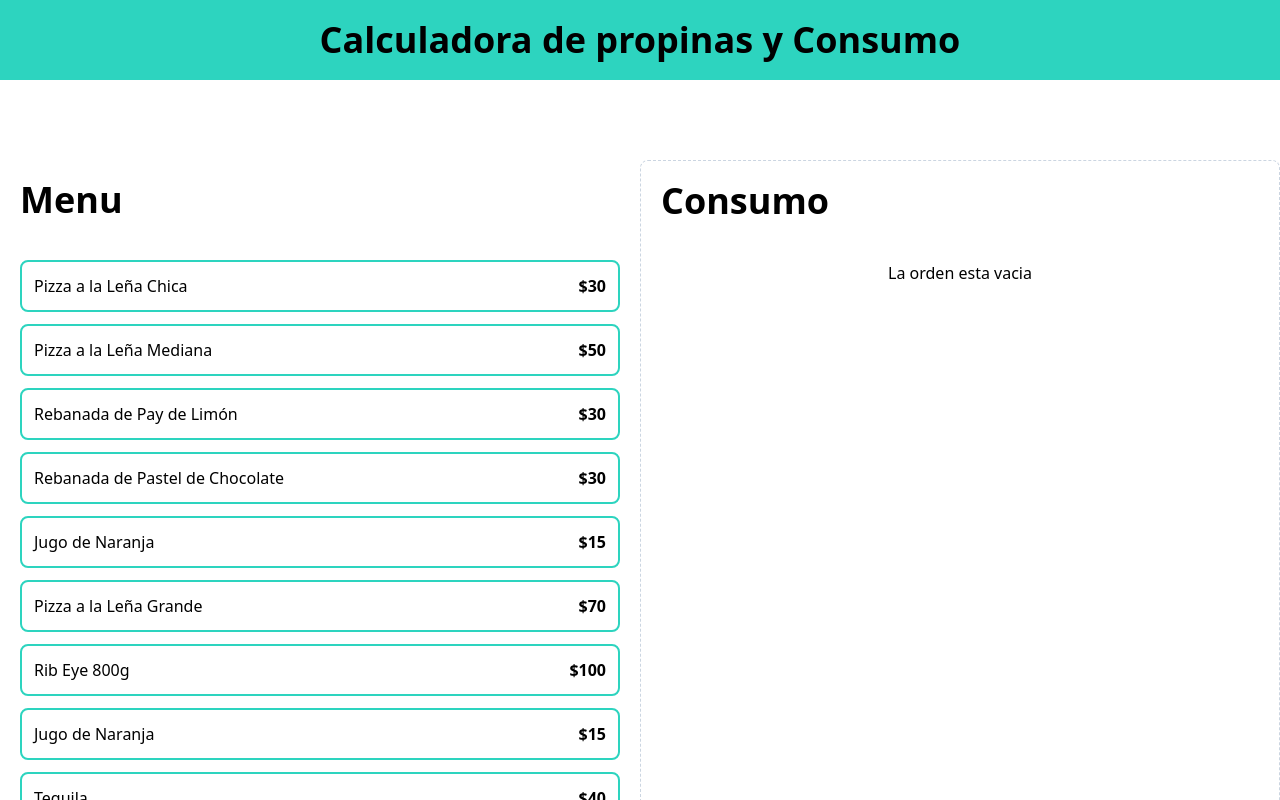
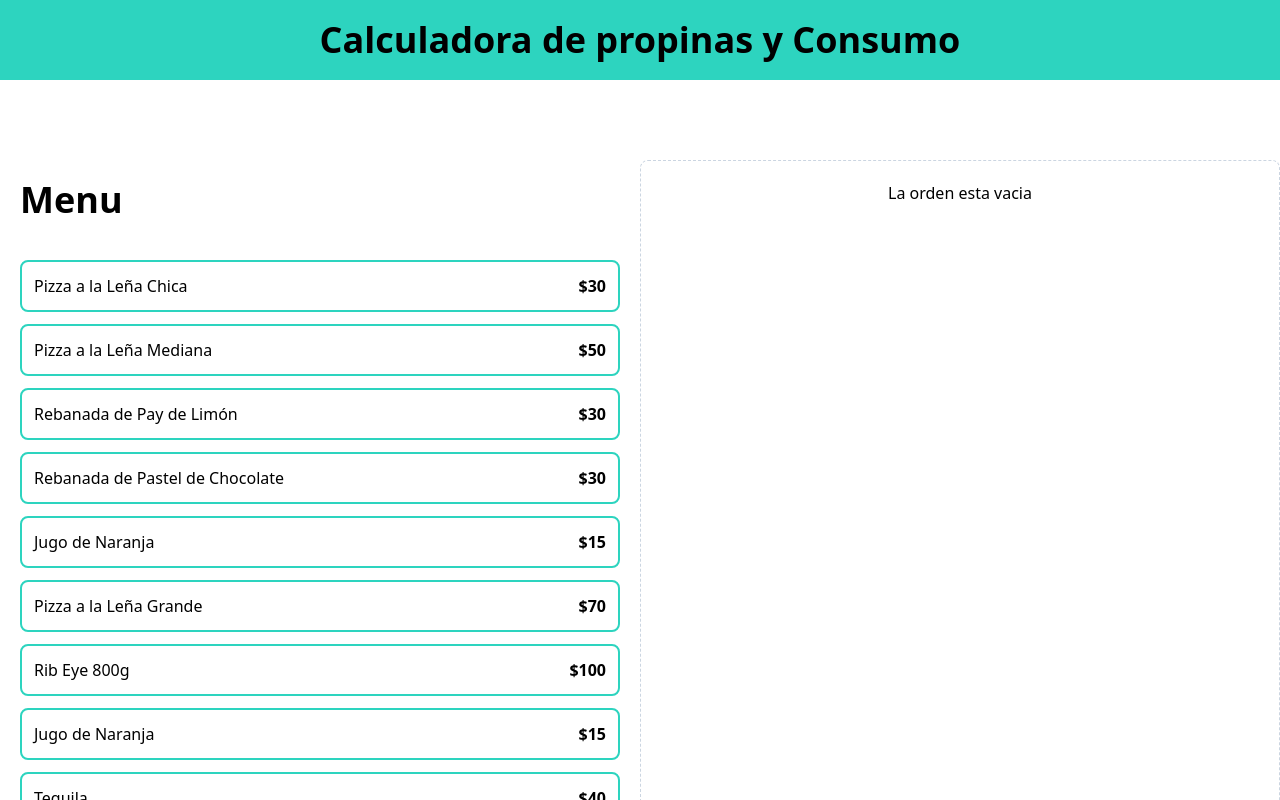
Before and after one commit to jpgonzales27/07-calculadora-propinas-usereducer, a React (Vite) app: page / in a window 1280 px wide. Shown: the top 800 px of the page. Built offline with nearby package versions, Linux system fonts and the light colour scheme.

Commit message:
agregando calculo de subtotal a pagar

```diff
--- a/src/App.tsx
+++ b/src/App.tsx
@@ -4,6 +4,7 @@
 import type { MenuItem as MenuItemType } from "./types";
 import useOrder from "./hooks/useOrder";
 import OrderContents from "./components/OrderContents";
+import OrderTotals from "./components/OrderTotals";
 
 function App() {
   const [data, setData] = useState<MenuItemType[]>([]);
@@ -28,7 +29,14 @@
           </div>
         </div>
         <div className="border border-dashed border-slate-300 p-5 rounded-lg space-y-10">
-          <OrderContents order={order} removeItem={removeItem} />
+          {order.length ? (
+            <>
+              <OrderContents order={order} removeItem={removeItem} />
+              <OrderTotals order={order} />
+            </>
+          ) : (
+            <p className="text-center"> La orden esta vacia</p>
+          )}
         </div>
       </main>
     </>
--- a/src/components/OrderContents.tsx
+++ b/src/components/OrderContents.tsx
@@ -11,10 +11,7 @@
     <div>
       <h2 className="text-4xl font-black">Consumo</h2>
       <div className="space-y-3 mt-10">
-        {order.length === 0 ? (
-          <p className="text-center"> La orden esta vacia</p>
-        ) : (
-          order.map((item) => (
+        {order.map((item) => (
           <div
             key={item.id}
             className="flex justify-between items-center border-t border-gray-200 py-5 last-of-type:border-b"
@@ -34,8 +31,7 @@
               X
             </button>
           </div>
-          ))
-        )}
+        ))}
       </div>
     </div>
   );
--- /dev/null
+++ b/src/components/OrderTotals.tsx
@@ -0,0 +1,29 @@
+import { useMemo } from "react";
+import { OrderItem } from "../types";
+import { formatCurrency } from "../helpers";
+
+type OrderTotalsProps = {
+  order: OrderItem[];
+};
+
+export default function OrderTotals({ order }: OrderTotalsProps) {
+  const subTotal = useMemo(() => order.reduce((total, item) => total + item.quantity * item.price, 0), [order]);
+
+  return (
+    <>
+      <div className="space-y-3">
+        <h2 className="font-black text-2xl">Totales y Propinas</h2>
+        <p>
+          Subtotal a pagar <span className="font-bold">{formatCurrency(subTotal)}</span>
+        </p>
+        <p>
+          Propina <span className="font-bold">$0</span>
+        </p>
+        <p>
+          Total a Pagar <span className="font-bold">$0</span>
+        </p>
+      </div>
+      <button>Cancelar</button>
+    </>
+  );
+}
```
Lines whose indentation alone changed are shown as unchanged.
